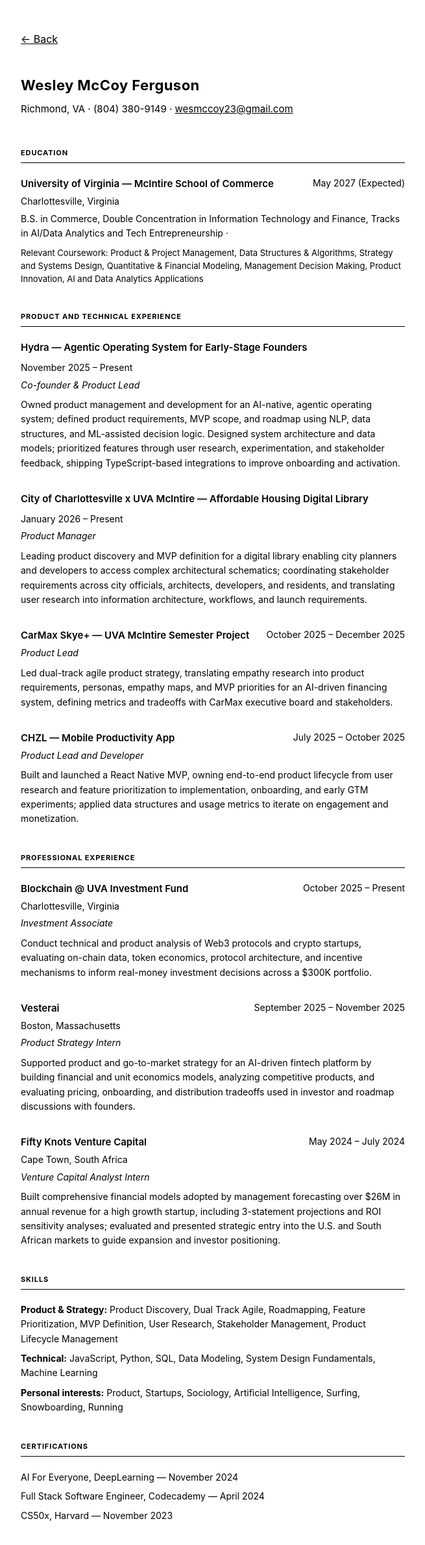
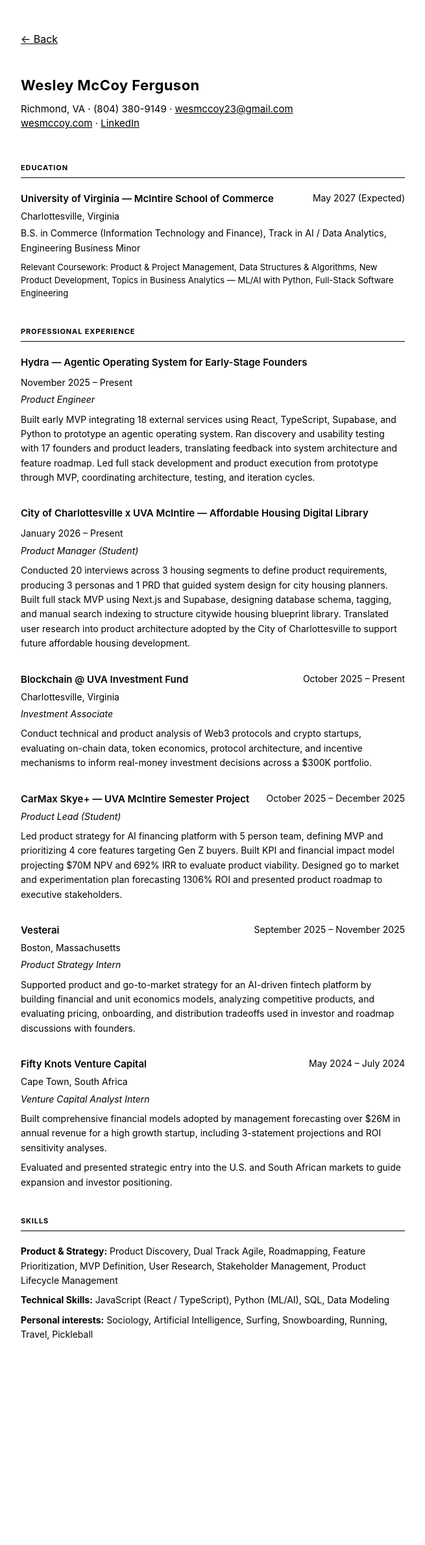
Before and after one commit to airferg/portfolio, a Next.js app: page /resume in a window 1280 px wide. Shown: the top 2378 px of the page at 65% size, without its empty margins (312-967 px from the left). After the commit the page ends 2170 px from the top, so only its background shows below. Built offline with nearby package versions, Linux system fonts and the light colour scheme.

Commit message:
New resume

```diff
--- a/app/resume/page.tsx
+++ b/app/resume/page.tsx
@@ -18,6 +18,11 @@
         <p className={styles.contact}>
           Richmond, VA · (804) 380-9149 · <a href="mailto:wesmccoy23@gmail.com">wesmccoy23@gmail.com</a>
         </p>
+        <p className={styles.contact}>
+          <a href="https://www.wesmccoy.com/" target="_blank" rel="noopener noreferrer">wesmccoy.com</a>
+          {' · '}
+          <a href="https://www.linkedin.com/in/mccoyferguson" target="_blank" rel="noopener noreferrer">LinkedIn</a>
+        </p>
       </header>
 
       <section className={styles.section}>
@@ -29,25 +34,25 @@
           </div>
           <p className={styles.location}>Charlottesville, Virginia</p>
           <p className={styles.detail}>
-            B.S. in Commerce, Double Concentration in Information Technology and Finance, Tracks in AI/Data Analytics and Tech Entrepreneurship ·
+            B.S. in Commerce (Information Technology and Finance), Track in AI / Data Analytics, Engineering Business Minor
           </p>
           <p className={styles.coursework}>
-            Relevant Coursework: Product & Project Management, Data Structures & Algorithms, Strategy and Systems Design, Quantitative & Financial Modeling, Management Decision Making, Product Innovation, AI and Data Analytics Applications
+            Relevant Coursework: Product & Project Management, Data Structures & Algorithms, New Product Development, Topics in Business Analytics — ML/AI with Python, Full-Stack Software Engineering
           </p>
         </div>
       </section>
 
       <section className={styles.section}>
-        <h2 className={styles.sectionTitle}>Product and Technical Experience</h2>
+        <h2 className={styles.sectionTitle}>Professional Experience</h2>
 
         <div className={styles.block}>
           <div className={styles.blockHead}>
             <span className={styles.org}>Hydra — Agentic Operating System for Early-Stage Founders</span>
             <span className={styles.date}>November 2025 – Present</span>
           </div>
-          <p className={styles.role}>Co-founder & Product Lead</p>
+          <p className={styles.role}>Product Engineer</p>
           <p className={styles.detail}>
-            Owned product management and development for an AI-native, agentic operating system; defined product requirements, MVP scope, and roadmap using NLP, data structures, and ML-assisted decision logic. Designed system architecture and data models; prioritized features through user research, experimentation, and stakeholder feedback, shipping TypeScript-based integrations to improve onboarding and activation.
+            Built early MVP integrating 18 external services using React, TypeScript, Supabase, and Python to prototype an agentic operating system. Ran discovery and usability testing with 17 founders and product leaders, translating feedback into system architecture and feature roadmap. Led full stack development and product execution from prototype through MVP, coordinating architecture, testing, and iteration cycles.
           </p>
         </div>
 
@@ -56,37 +61,11 @@
             <span className={styles.org}>City of Charlottesville x UVA McIntire — Affordable Housing Digital Library</span>
             <span className={styles.date}>January 2026 – Present</span>
           </div>
-          <p className={styles.role}>Product Manager</p>
+          <p className={styles.role}>Product Manager (Student)</p>
           <p className={styles.detail}>
-            Leading product discovery and MVP definition for a digital library enabling city planners and developers to access complex architectural schematics; coordinating stakeholder requirements across city officials, architects, developers, and residents, and translating user research into information architecture, workflows, and launch requirements.
+            Conducted 20 interviews across 3 housing segments to define product requirements, producing 3 personas and 1 PRD that guided system design for city housing planners. Built full stack MVP using Next.js and Supabase, designing database schema, tagging, and manual search indexing to structure citywide housing blueprint library. Translated user research into product architecture adopted by the City of Charlottesville to support future affordable housing development.
           </p>
         </div>
-
-        <div className={styles.block}>
-          <div className={styles.blockHead}>
-            <span className={styles.org}>CarMax Skye+ — UVA McIntire Semester Project</span>
-            <span className={styles.date}>October 2025 – December 2025</span>
-          </div>
-          <p className={styles.role}>Product Lead</p>
-          <p className={styles.detail}>
-            Led dual-track agile product strategy, translating empathy research into product requirements, personas, empathy maps, and MVP priorities for an AI-driven financing system, defining metrics and tradeoffs with CarMax executive board and stakeholders.
-          </p>
-        </div>
-
-        <div className={styles.block}>
-          <div className={styles.blockHead}>
-            <span className={styles.org}>CHZL — Mobile Productivity App</span>
-            <span className={styles.date}>July 2025 – October 2025</span>
-          </div>
-          <p className={styles.role}>Product Lead and Developer</p>
-          <p className={styles.detail}>
-            Built and launched a React Native MVP, owning end-to-end product lifecycle from user research and feature prioritization to implementation, onboarding, and early GTM experiments; applied data structures and usage metrics to iterate on engagement and monetization.
-          </p>
-        </div>
-      </section>
-
-      <section className={styles.section}>
-        <h2 className={styles.sectionTitle}>Professional Experience</h2>
 
         <div className={styles.block}>
           <div className={styles.blockHead}>
@@ -97,6 +76,17 @@
           <p className={styles.role}>Investment Associate</p>
           <p className={styles.detail}>
             Conduct technical and product analysis of Web3 protocols and crypto startups, evaluating on-chain data, token economics, protocol architecture, and incentive mechanisms to inform real-money investment decisions across a $300K portfolio.
+          </p>
+        </div>
+
+        <div className={styles.block}>
+          <div className={styles.blockHead}>
+            <span className={styles.org}>CarMax Skye+ — UVA McIntire Semester Project</span>
+            <span className={styles.date}>October 2025 – December 2025</span>
+          </div>
+          <p className={styles.role}>Product Lead (Student)</p>
+          <p className={styles.detail}>
+            Led product strategy for AI financing platform with 5 person team, defining MVP and prioritizing 4 core features targeting Gen Z buyers. Built KPI and financial impact model projecting $70M NPV and 692% IRR to evaluate product viability. Designed go to market and experimentation plan forecasting 1306% ROI and presented product roadmap to executive stakeholders.
           </p>
         </div>
 
@@ -120,7 +110,10 @@
           <p className={styles.location}>Cape Town, South Africa</p>
           <p className={styles.role}>Venture Capital Analyst Intern</p>
           <p className={styles.detail}>
-            Built comprehensive financial models adopted by management forecasting over $26M in annual revenue for a high growth startup, including 3-statement projections and ROI sensitivity analyses; evaluated and presented strategic entry into the U.S. and South African markets to guide expansion and investor positioning.
+            Built comprehensive financial models adopted by management forecasting over $26M in annual revenue for a high growth startup, including 3-statement projections and ROI sensitivity analyses.
+          </p>
+          <p className={styles.detail}>
+            Evaluated and presented strategic entry into the U.S. and South African markets to guide expansion and investor positioning.
           </p>
         </div>
       </section>
@@ -131,21 +124,13 @@
           <strong>Product & Strategy:</strong> Product Discovery, Dual Track Agile, Roadmapping, Feature Prioritization, MVP Definition, User Research, Stakeholder Management, Product Lifecycle Management
         </p>
         <p className={styles.detail}>
-          <strong>Technical:</strong> JavaScript, Python, SQL, Data Modeling, System Design Fundamentals, Machine Learning
+          <strong>Technical Skills:</strong> JavaScript (React / TypeScript), Python (ML/AI), SQL, Data Modeling
         </p>
         <p className={styles.detail}>
-          <strong>Personal interests:</strong> Product, Startups, Sociology, Artificial Intelligence, Surfing, Snowboarding, Running
+          <strong>Personal interests:</strong> Sociology, Artificial Intelligence, Surfing, Snowboarding, Running, Travel, Pickleball
         </p>
       </section>
 
-      <section className={styles.section}>
-        <h2 className={styles.sectionTitle}>Certifications</h2>
-        <ul className={styles.list}>
-          <li>AI For Everyone, DeepLearning — November 2024</li>
-          <li>Full Stack Software Engineer, Codecademy — April 2024</li>
-          <li>CS50x, Harvard — November 2023</li>
-        </ul>
-      </section>
     </main>
   )
 }
```
